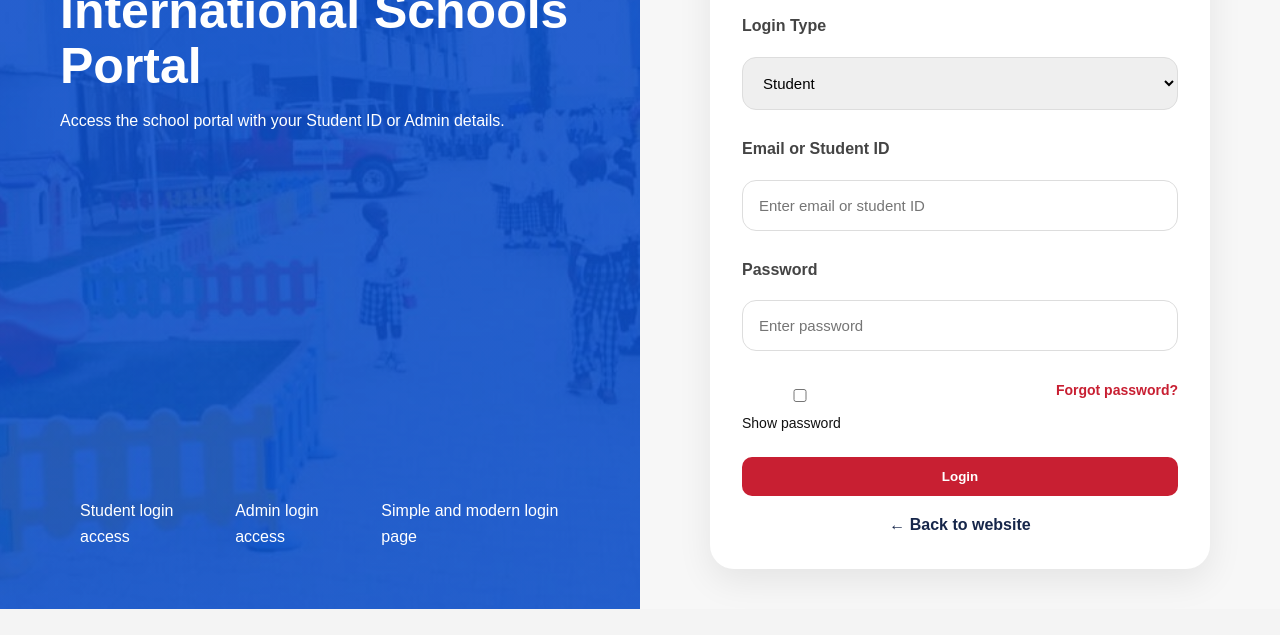
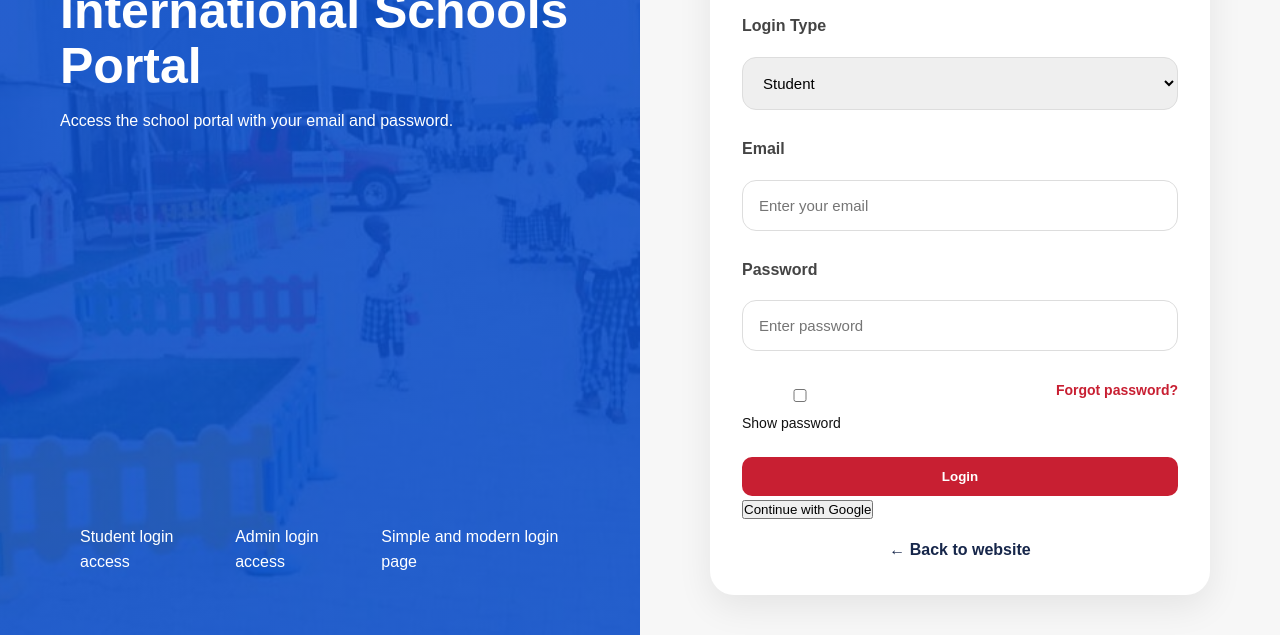
Before and after one commit to hamzaibrahi6964-coder/Iman-International-school, a plain HTML site: page portal.html in a window 1280 px wide. Both pictures are taken after a click on the button "Login". Shown: the part 231-866 px from the top of the page. Before the commit the page ends 840 px from the top, so only its background shows below. Drawn offline with nearby package versions, Linux system fonts and the light colour scheme.

Commit message:
Update portal.html

```diff
--- a/portal.html
+++ b/portal.html
@@ -20,7 +20,7 @@
 
         <h1>Welcome to Iman International Schools Portal</h1>
         <p>
-          Access the school portal with your Student ID or Admin details.
+          Access the school portal with your email and password.
         </p>
       </div>
 
@@ -52,8 +52,8 @@
         </div>
 
         <div class="form-group">
-          <label for="email">Email or Student ID</label>
-          <input type="text" id="email" placeholder="Enter email or student ID" />
+          <label for="email">Email</label>
+          <input type="email" id="email" placeholder="Enter your email" />
         </div>
 
         <div class="form-group">
@@ -66,7 +66,10 @@
           <a href="#">Forgot password?</a>
         </div>
 
-        <button class="btn portal-btn">Login</button>
+        <button class="btn portal-btn" onclick="loginUser()">Login</button>
+
+        <button class="google-btn" onclick="signInWithGoogle()">Continue with Google</button>
+
         <p class="back-link"><a href="index.html">← Back to website</a></p>
       </div>
     </div>
@@ -75,7 +78,6 @@
   <script src="https://cdn.jsdelivr.net/npm/@supabase/supabase-js"></script>
 
   <script>
-
     function togglePassword() {
       const password = document.getElementById("password");
       password.type = password.type === "password" ? "text" : "password";
@@ -87,15 +89,15 @@ const supabaseClient = supabase.createClient(
     );
 
     async function loginUser() {
-  const email = document.getElementById("email").value;
-  const password = document.getElementById("password").value;
+      const email = document.getElementById("email").value.trim();
+      const password = document.getElementById("password").value.trim();
 
       if (!email || !password) {
         alert("Please enter email and password");
         return;
       }
 
-  const { data, error } = await supabaseClient.auth.signInWithPassword({
+      const { error } = await supabaseClient.auth.signInWithPassword({
         email: email,
         password: password
       });
@@ -107,7 +109,19 @@ async function loginUser() {
         window.location.href = "dashboard.html";
       }
     }
+
+    async function signInWithGoogle() {
+      const { error } = await supabaseClient.auth.signInWithOAuth({
+        provider: "google",
+        options: {
+          redirectTo: window.location.origin + "/dashboard.html"
+        }
+      });
+
+      if (error) {
+        alert(error.message);
+      }
+    }
   </script>
-
 </body>
 </html>
```
Lines whose indentation alone changed are shown as unchanged.
